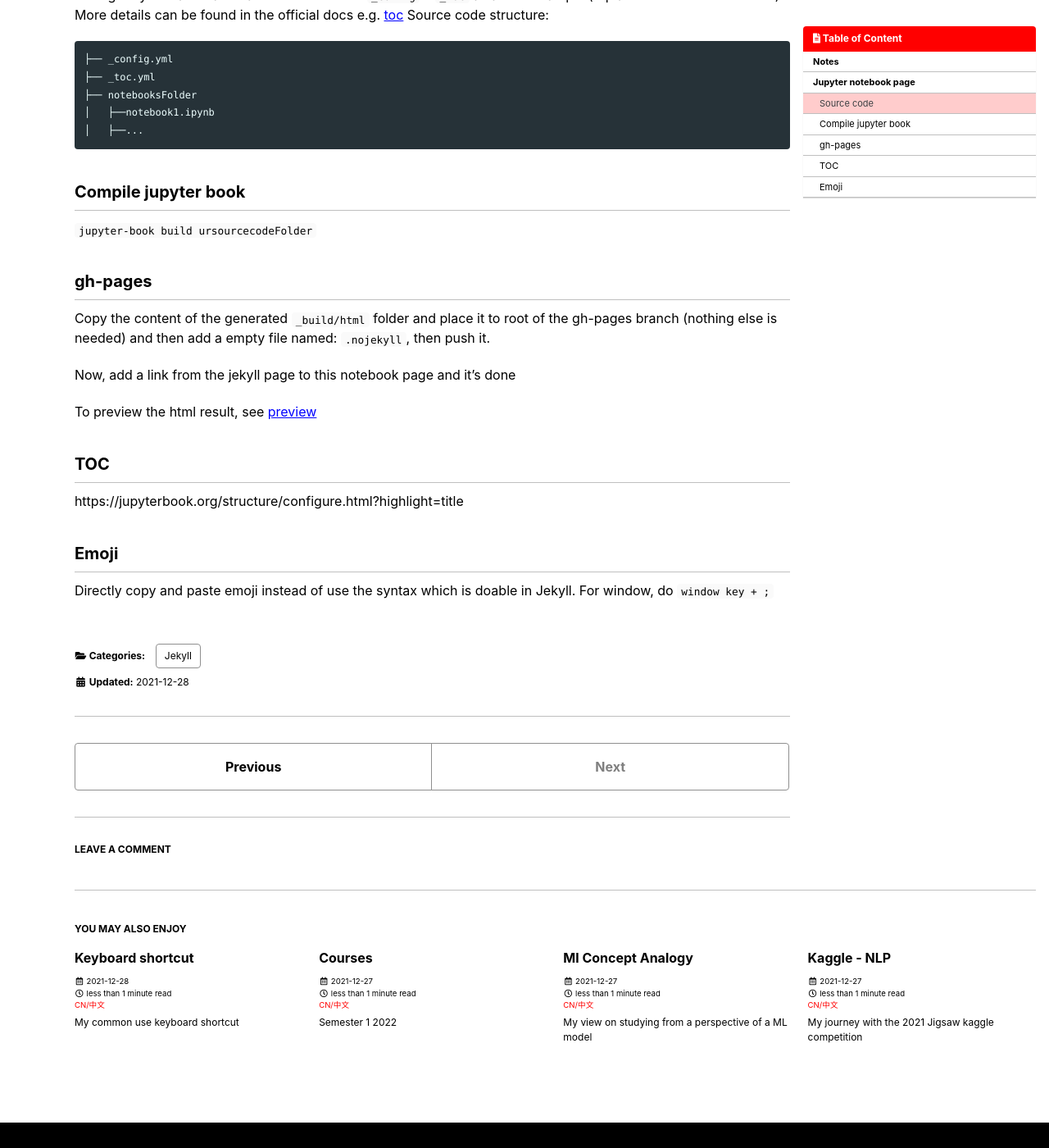
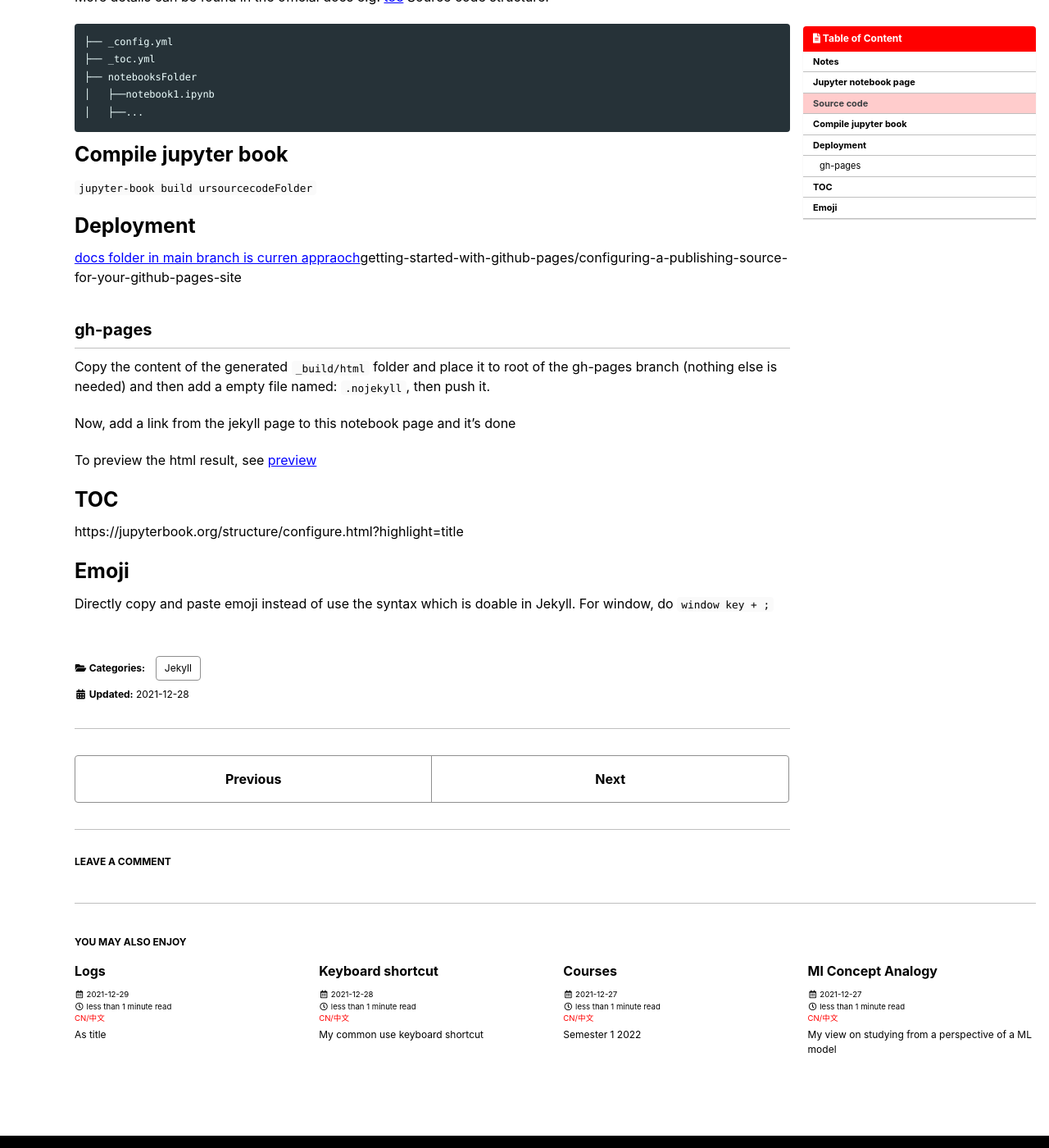
Before and after one commit to postsent/postsent.github.io, a Jekyll site: the page built from _posts/jeykll/2021-12-28-jupyter-book.md, in a window 1280 px wide and 1400 px high, scrolled down 709 px. Shown: the whole window at 82% size. Built offline with Jekyll 4.4.1, drawn with Linux system fonts in a browser that asks for light colours; cached includes are drawn as plain includes; emoji names are drawn with the system emoji font; comment, search, counter and statistics services are not loaded.

Commit message:
move logs to separate post

````diff
--- a/_posts/jeykll/2021-12-28-jupyter-book.md
+++ b/_posts/jeykll/2021-12-28-jupyter-book.md
@@ -24,7 +24,8 @@
 
 Note: main branch to store source code, gh-pages for what's published
 
-## Source code
+# Source code
+
 Configure you main branch as below.
 Fill in the ``_config`` & ``_toc`` as above example (replaced with ur file structure).
 More details can be found in the official docs e.g. [toc](https://jupyterbook.org/customize/toc.html)
@@ -36,9 +37,13 @@
 │   ├──notebook1.ipynb
 │   ├──...
 ```
-## Compile jupyter book
+# Compile jupyter book
 
 ``jupyter-book build ursourcecodeFolder``
+
+# Deployment
+
+[docs folder in main branch is curren appraoch](https://docs.github.com/en/pages/)getting-started-with-github-pages/configuring-a-publishing-source-for-your-github-pages-site
 
 ## gh-pages
 
@@ -48,11 +53,11 @@
 
 To preview the html result, see [preview](https://jupyterbook.org/start/build.html)
 
-## TOC
+# TOC
 
 https://jupyterbook.org/structure/configure.html?highlight=title
 
-## Emoji
+# Emoji
 
 Directly copy and paste emoji instead of use the syntax which is doable in Jekyll.
 For window, do ``window key + ;``
````
Also changed, not shown: _posts/jeykll/2021-12-12-Jekyll-exp.md (+0 -26 lines), _posts/jeykll/2021-12-29-logs.md (added, +36 -0 lines).
